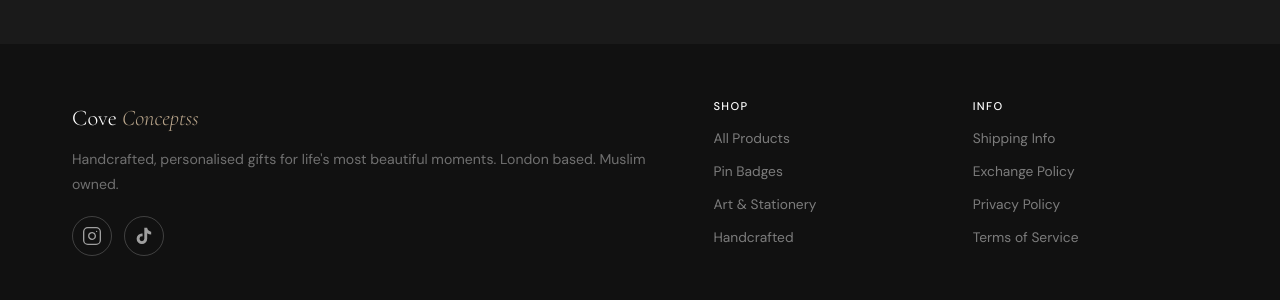
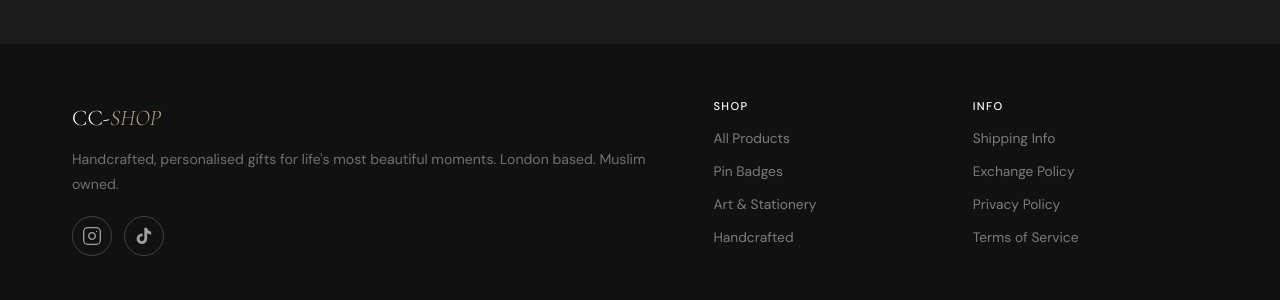
Before and after one commit to Omnitryx-Inc/coveconceptss-fe-main, a Jekyll site: the page built from index.html, in a window 1280 px wide and 900 px high, scrolled down 3124 px, cut to the strip 185-900 px from the top of the window. Shown: the part 338-638 px from the top of the strip. Built offline with Jekyll 4.4.1, drawn with Linux system fonts in a browser that asks for light colours.

Commit message:
adjustments

```diff
--- a/_includes/footer.html
+++ b/_includes/footer.html
@@ -2,7 +2,7 @@
   <div class="footer-inner">
 
     <div class="footer-brand">
-      <a href="{{ '/' | relative_url }}" class="footer-logo">Cove <em>Conceptss</em></a>
+      <a href="{{ '/' | relative_url }}" class="footer-logo">CC-<em>SHOP</em></a>
       <p class="footer-tagline">Handcrafted, personalised gifts for life's most beautiful moments. London based. Muslim owned.</p>
       <div class="footer-social">
         <a href="https://www.instagram.com/covesconceptss/" target="_blank" rel="noopener" aria-label="Instagram">
--- a/_includes/header.html
+++ b/_includes/header.html
@@ -6,7 +6,7 @@
     </button>
 
     <a href="{{ '/' | relative_url }}" class="site-logo">
-      Cove <em>Conceptss</em>
+      CC-<em>SHOP</em>
     </a>
 
     <nav class="site-nav" id="site-nav">
```
